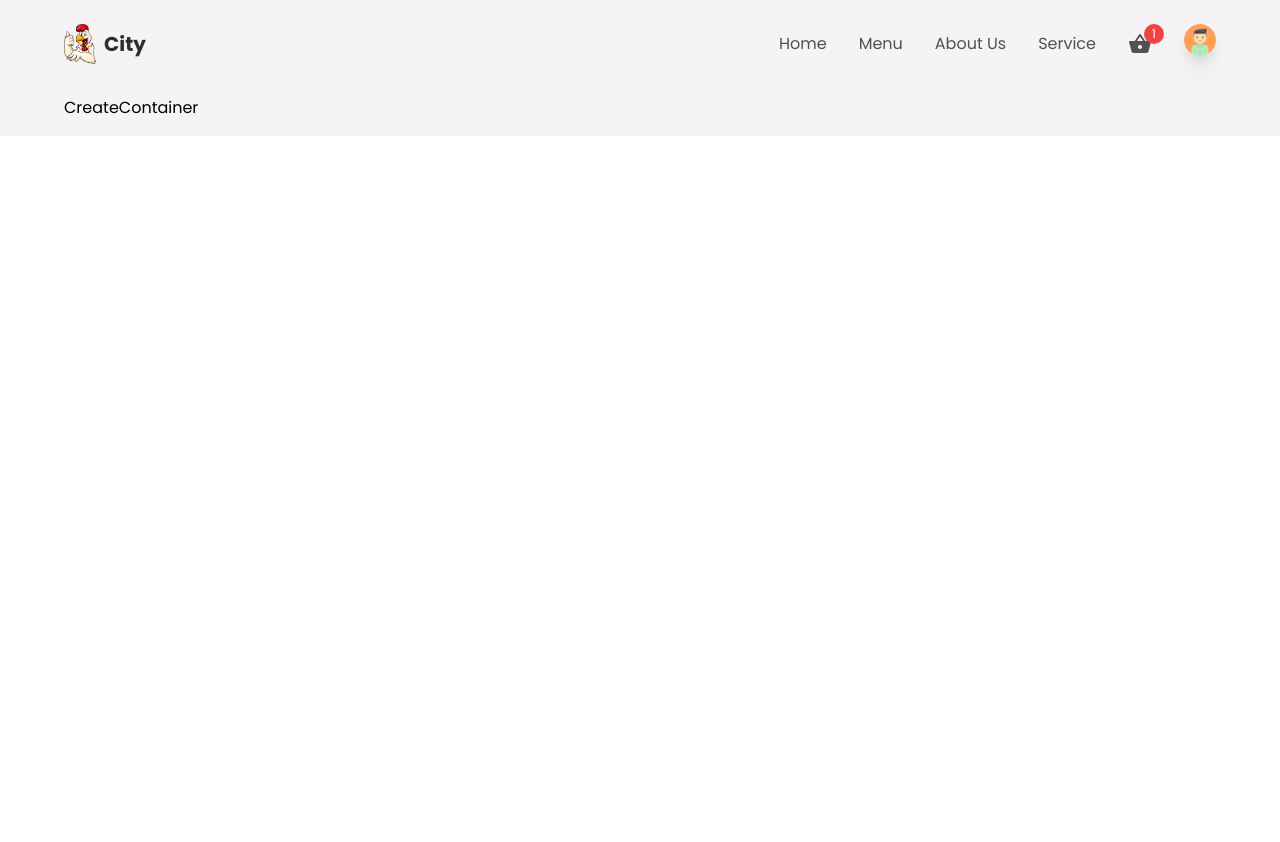
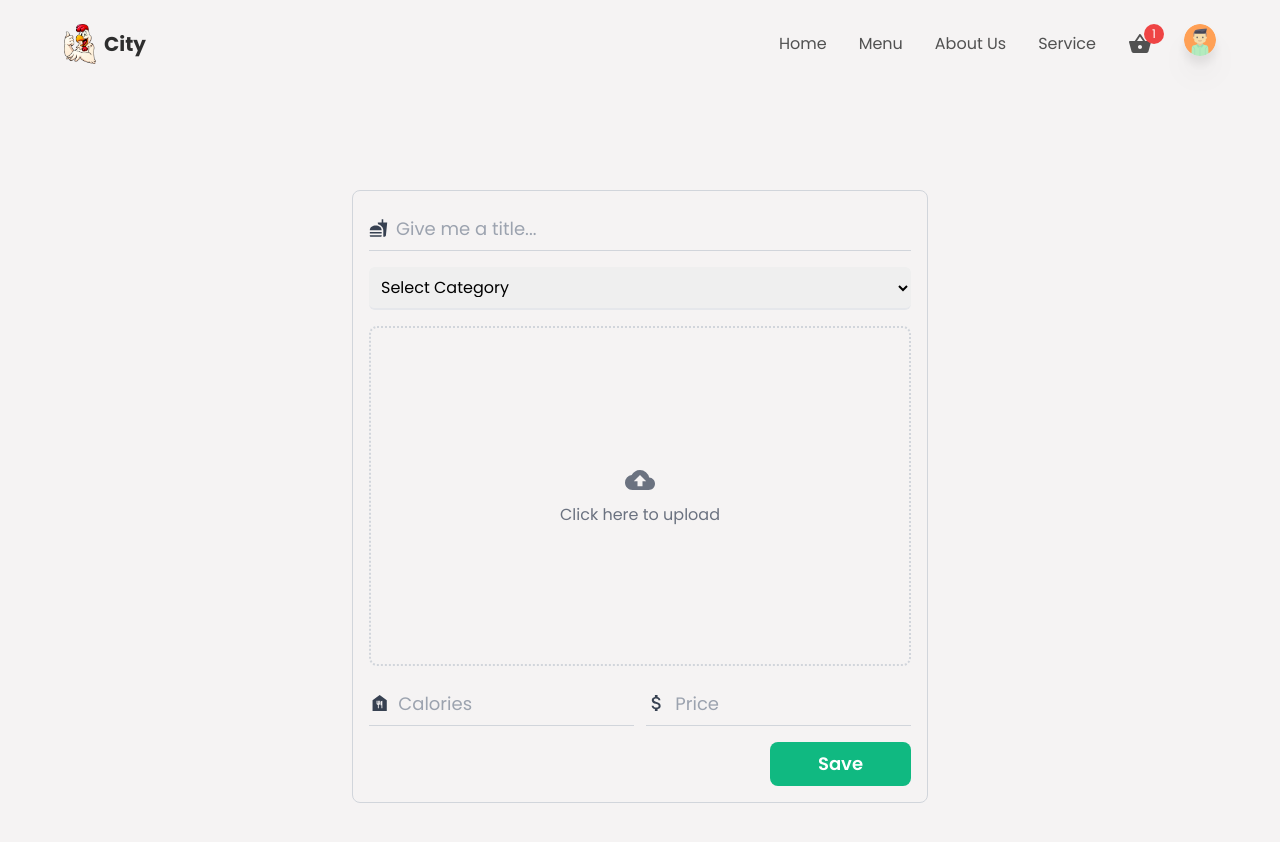
Before and after one commit to mrityunjay83039/resturantapp, a React (Create React App) app: page /createItem in a window 1280 px wide. Shown: the top 842 px of the page. Before the commit the page ends 800 px from the top, so only its background shows below. Built offline with nearby package versions, Linux system fonts and the light colour scheme.

Commit message:
Created Item Form Design

```diff
--- a/src/components/CreateContainer.jsx
+++ b/src/components/CreateContainer.jsx
@@ -1,9 +1,154 @@
-import React from 'react'
+import React from "react";
+import { useState } from "react";
+import {
+  MdFastfood,
+  MdCloudUpload,
+  MdDelete,
+  MdFoodBank,
+  MdAttachMoney,
+} from "react-icons/md";
+import { categories } from "../utils/data";
+import Loader from "./Lodar";
 
 const CreateContainer = () => {
+  const [title, setTitle] = useState("");
+  const [calories, setCalories] = useState("");
+  const [price, setPrice] = useState("");
+  const [category, setCategory] = useState(null);
+  const [imageAsset, setImageAsset] = useState(null);
+  const [fields, setFields] = useState(false);
+  const [alertStatus, setAlertStatus] = useState("danger");
+  const [msg, setMsg] = useState(null);
+  const [isLoading, setIsLoading] = useState(false);
+
+  // title, category, upload, calories, price
+
+  const uploadImage = () => {};
+
+  const deleteImage = () => {};
+
+  const saveDetails = () =>{
+
+  }
+
   return (
-    <div>CreateContainer</div>
-  )
-}
+    <div className="w-full min-h-screen flex items-center justify-center">
+      <div className="w-[90%] md:w-[50%] border border-gray-300 rounded-lg p-4 flex flex-col items-center justify-center gap-4">
+        <div className="w-full py-2 border-b border-gray-300 flex items-center gap-2">
+          <MdFastfood className="text-xl text-gray-700" />
+          <input
+            type="text"
+            required
+            value={title}
+            onChange={(e) => setTitle(e.target.value)}
+            placeholder="Give me a title..."
+            className="w-full h-full text-lg bg-transparent outline-none border-none placeholder:text-gray-400 text-textColor"
+          />
+        </div>
+        <div className="w-full">
+          <select
+            onChange={(e) => setCategory(e.target.value)}
+            className="outline-none w-full text-base border-b-2 border-gray-200 p-2 rounded-md cursor-pointer"
+          >
+            <option value="other" className="bg-white">
+              Select Category
+            </option>
+            {categories &&
+              categories.map((item) => (
+                <option
+                  key={item.id}
+                  className="text-base border-0 outline-none capitalize bg-white text-headingColor"
+                  value={item.urlParamName}
+                >
+                  {item.name}
+                </option>
+              ))}
+          </select>
+        </div>
 
-export default CreateContainer
+        <div className="group flex justify-center items-center flex-col border-2 border-dotted border-gray-300 w-full h-225 md:h-340 cursor-pointer rounded-lg">
+          {isLoading ? (
+            <Loader />
+          ) : (
+            <>
+              {!imageAsset ? (
+                <>
+                  <label className="w-full h-full flex flex-col items-center justify-center cursor-pointer">
+                    <div className="w-full h-full flex flex-col items-center justify-center gap-2">
+                      <MdCloudUpload className="text-gray-500 text-3xl hover:text-gray-700" />
+                      <p className="text-gray-500 hover:text-gray-700">
+                        Click here to upload
+                      </p>
+                    </div>
+                    <input
+                      type="file"
+                      name="uploadimage"
+                      accept="image/*"
+                      onChange={uploadImage}
+                      className="w-0 h-0"
+                    />
+                  </label>
+                </>
+              ) : (
+                <>
+                  <div className="relative h-full">
+                    <img
+                      src={imageAsset}
+                      alt="uploaded image"
+                      className="w-full h-full object-cover"
+                    />
+                    <button
+                      type="button"
+                      className="absolute bottom-3 right-3 p-3 rounded-full bg-red-500 text-xl cursor-pointer outline-none hover:shadow-md  duration-500 transition-all ease-in-out"
+                      onClick={deleteImage}
+                    >
+                      <MdDelete className="text-white" />
+                    </button>
+                  </div>
+                </>
+              )}
+            </>
+          )}
+        </div>
+
+        <div className="w-full flex flex-col md:flex-row items-center gap-3">
+          <div className="w-full py-2 border-b border-gray-300 flex items-center gap-2">
+            <MdFoodBank className="text-gray-700 text-2xl" />
+            <input
+              type="text"
+              required
+              value={calories}
+              onChange={(e) => setCalories(e.target.value)}
+              placeholder="Calories"
+              className="w-full h-full text-lg bg-transparent outline-none border-none placeholder:text-gray-400 text-textColor"
+            />
+          </div>
+
+          <div className="w-full py-2 border-b border-gray-300 flex items-center gap-2">
+            <MdAttachMoney className="text-gray-700 text-2xl" />
+            <input
+              type="text"
+              required
+              value={price}
+              onChange={(e) => setPrice(e.target.value)}
+              placeholder="Price"
+              className="w-full h-full text-lg bg-transparent outline-none border-none placeholder:text-gray-400 text-textColor"
+            />
+          </div>
+        </div>
+
+        <div className="flex items-center w-full">
+          <button
+            type="button"
+            className="ml-0 md:ml-auto w-full md:w-auto border-none outline-none bg-emerald-500 px-12 py-2 rounded-lg text-lg text-white font-semibold"
+            onClick={saveDetails}
+          >
+            Save
+          </button>
+        </div>
+      </div>
+    </div>
+  );
+};
+
+export default CreateContainer;
--- a/src/components/Header.jsx
+++ b/src/components/Header.jsx
@@ -86,6 +86,7 @@
               {user && user.email === "mrityunjay.83039@gmail.com" && (
                 <Link
                   to={"/createItem"}
+                  onClick={()=>setIsMenu(false)}
                   className="px-4 py-2 flex items-center gap-3 cursor-pointer hover:bg-slate-100 transition-all duration-100 ease-in-out text-textColor text-base"
                 >
                   New Item <MdAdd />
@@ -133,6 +134,7 @@
               {user && user.email === "mrityunjay.83039@gmail.com" && (
                 <Link
                   to={"/createItem"}
+                  onClick={()=>setIsMenu(false)}
                   className="px-4 py-2 flex items-center gap-3 cursor-pointer hover:bg-slate-100 transition-all duration-100 ease-in-out text-textColor text-base"
                 >
                   New Item <MdAdd />
@@ -140,16 +142,16 @@
               )}
 
               <ul className="flex flex-col">
-                <li className=" px-4 py-2 text-base text-textColor hover:text-headingColor duration-100 transition-all ease-in-out  hover:bg-slate-100 cursor-pointer">
+                <li onClick={()=>setIsMenu(false)} className=" px-4 py-2 text-base text-textColor hover:text-headingColor duration-100 transition-all ease-in-out  hover:bg-slate-100 cursor-pointer">
                   Home
                 </li>
-                <li className=" px-4 py-2 text-base text-textColor hover:text-headingColor duration-100 transition-all ease-in-out  hover:bg-slate-100 cursor-pointer">
+                <li onClick={()=>setIsMenu(false)} className=" px-4 py-2 text-base text-textColor hover:text-headingColor duration-100 transition-all ease-in-out  hover:bg-slate-100 cursor-pointer">
                   Menu
                 </li>
-                <li className=" px-4 py-2 text-base text-textColor hover:text-headingColor duration-100 transition-all ease-in-out  hover:bg-slate-100 cursor-pointer">
+                <li onClick={()=>setIsMenu(false)} className=" px-4 py-2 text-base text-textColor hover:text-headingColor duration-100 transition-all ease-in-out  hover:bg-slate-100 cursor-pointer">
                   About Us
                 </li>
-                <li className=" px-4 py-2 text-base text-textColor hover:text-headingColor duration-100 transition-all ease-in-out  hover:bg-slate-100 cursor-pointer">
+                <li onClick={()=>setIsMenu(false)} className=" px-4 py-2 text-base text-textColor hover:text-headingColor duration-100 transition-all ease-in-out  hover:bg-slate-100 cursor-pointer">
                   Service
                 </li>
               </ul>
--- /dev/null
+++ b/src/components/Lodar.jsx
@@ -0,0 +1,24 @@
+import React from "react";
+
+const Loader = () => {
+  return (
+    <svg
+      role="status"
+      className="inline mr-2 w-10 h-10 text-gray-200 animate-spin dark:text-gray-300 fill-emerald-500"
+      viewBox="0 0 100 101"
+      fill="none"
+      xmlns="http://www.w3.org/2000/svg"
+    >
+      <path
+        d="M100 50.5908C100 78.2051 77.6142 100.591 50 100.591C22.3858 100.591 0 78.2051 0 50.5908C0 22.9766 22.3858 0.59082 50 0.59082C77.6142 0.59082 100 22.9766 100 50.5908ZM9.08144 50.5908C9.08144 73.1895 27.4013 91.5094 50 91.5094C72.5987 91.5094 90.9186 73.1895 90.9186 50.5908C90.9186 27.9921 72.5987 9.67226 50 9.67226C27.4013 9.67226 9.08144 27.9921 9.08144 50.5908Z"
+        fill="currentColor"
+      />
+      <path
+        d="M93.9676 39.0409C96.393 38.4038 97.8624 35.9116 97.0079 33.5539C95.2932 28.8227 92.871 24.3692 89.8167 20.348C85.8452 15.1192 80.8826 10.7238 75.2124 7.41289C69.5422 4.10194 63.2754 1.94025 56.7698 1.05124C51.7666 0.367541 46.6976 0.446843 41.7345 1.27873C39.2613 1.69328 37.813 4.19778 38.4501 6.62326C39.0873 9.04874 41.5694 10.4717 44.0505 10.1071C47.8511 9.54855 51.7191 9.52689 55.5402 10.0491C60.8642 10.7766 65.9928 12.5457 70.6331 15.2552C75.2735 17.9648 79.3347 21.5619 82.5849 25.841C84.9175 28.9121 86.7997 32.2913 88.1811 35.8758C89.083 38.2158 91.5421 39.6781 93.9676 39.0409Z"
+        fill="currentFill"
+      />
+    </svg>
+  );
+};
+
+export default Loader;
```
